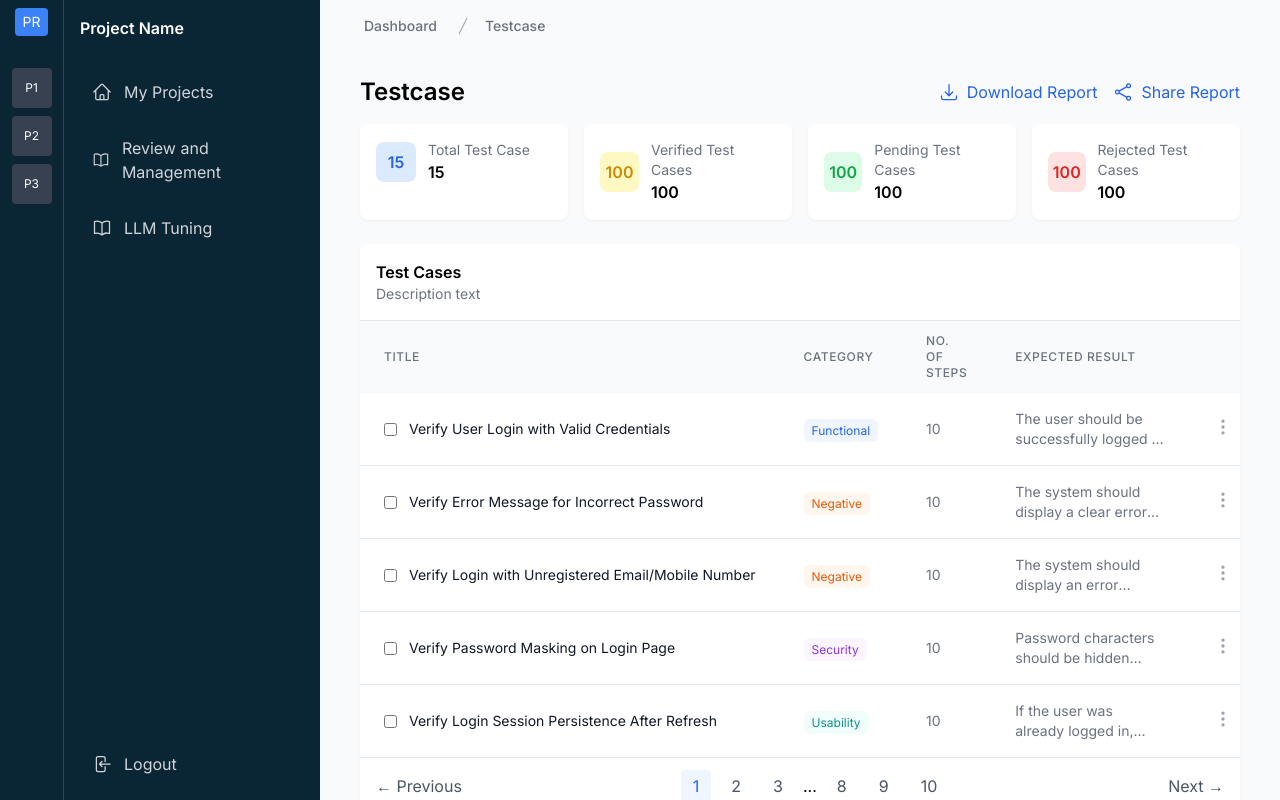
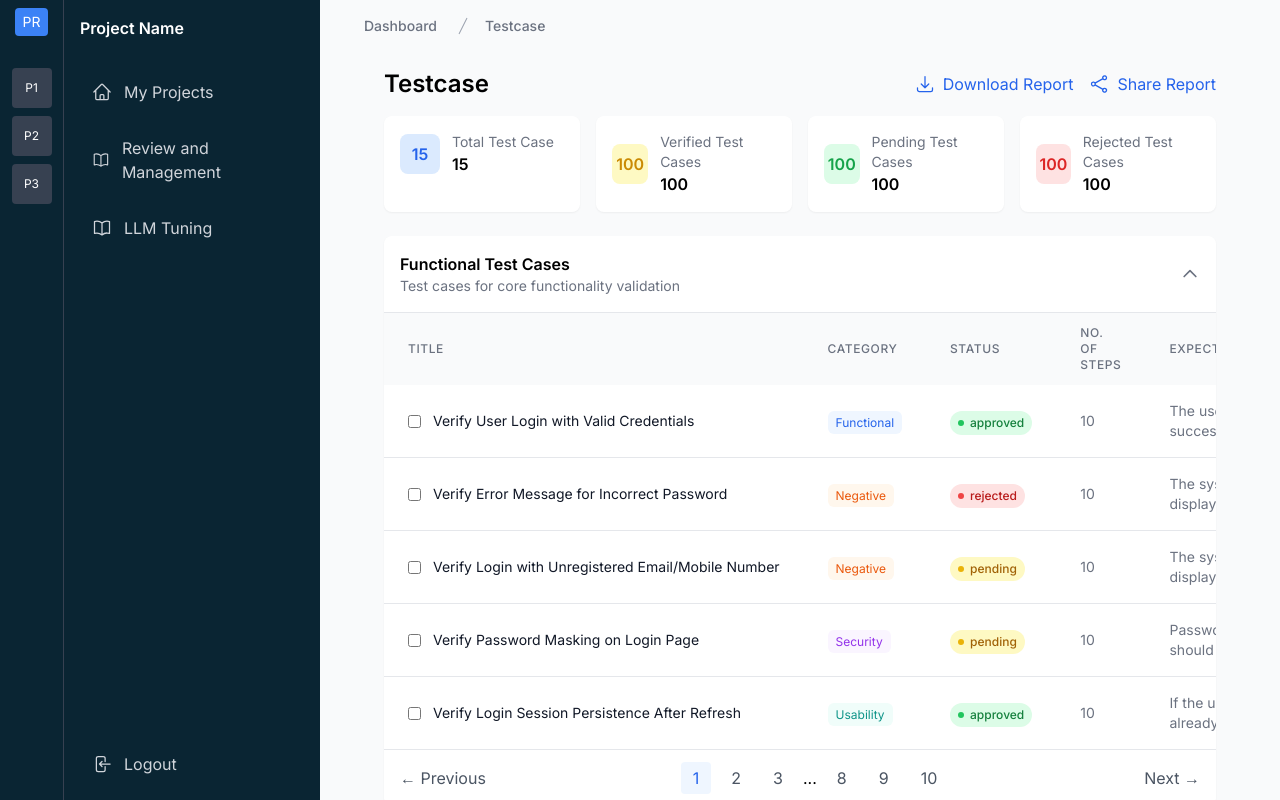
Before and after one commit to Tranphong1011/TestMateAI-frontend, a Next.js app: page /dashboard/testcase in a window 1280 px wide. Built offline with nearby package versions, Linux system fonts and the light colour scheme.

Commit message:
added test case generation and case detail modal

```diff
--- a/src/app/dashboard/qa-tickets/page.tsx
+++ b/src/app/dashboard/qa-tickets/page.tsx
@@ -75,8 +75,8 @@ export default function QATickets() {
   };
 
   return (
-    <div className="flex-1 overflow-y-auto p-6">
-      <div className="max-w-7xl mx-auto">
+    <div className="flex-1 overflow-y-auto">
+      <div className="max-w-8xl mx-auto">
         <div className="flex justify-between items-center mb-6">
           <h1 className="text-2xl font-semibold">QA Ready Tickets</h1>
           <button
--- a/src/app/dashboard/testcase/page.tsx
+++ b/src/app/dashboard/testcase/page.tsx
@@ -11,15 +11,18 @@ interface TestCase {
   expectedResult: string;
   description?: string;
   detailedSteps?: { text: string; completed: boolean; }[];
+  status?: 'approved' | 'rejected' | 'pending';
 }
 
 export default function TestcasePage() {
   const [selectedTestCase, setSelectedTestCase] = useState<TestCase | null>(null);
+  const [expandedTableId, setExpandedTableId] = useState<string | null>('table1');
   const [testCases, setTestCases] = useState<TestCase[]>([
     {
       title: 'Verify User Login with Valid Credentials',
       category: 'Functional',
       steps: 10,
+      status: 'approved',
       expectedResult: 'The user should be successfully logged in and redirected to the dashboard/homepage.',
       description: 'Create overall ux process of full product include user personas, sitemap, information architecture, user flow and mindmap for our client to show research process and accurate results.',
       detailedSteps: [
@@ -34,24 +37,28 @@ export default function TestcasePage() {
       title: 'Verify Error Message for Incorrect Password',
       category: 'Negative',
       steps: 10,
+      status: 'rejected',
       expectedResult: 'The system should display a clear error message like "Incorrect password. Please try again." and prevent login.'
     },
     {
       title: 'Verify Login with Unregistered Email/Mobile Number',
       category: 'Negative',
       steps: 10,
+      status: 'pending',
       expectedResult: 'The system should display an error message like "No account found with this email/mobile number. Please sign up." and prevent login.'
     },
     {
       title: 'Verify Password Masking on Login Page',
       category: 'Security',
       steps: 10,
+      status: 'pending',
       expectedResult: 'Password characters should be hidden while typing. An option to toggle visibility may be available.'
     },
     {
       title: 'Verify Login Session Persistence After Refresh',
       category: 'Usability',
       steps: 10,
+      status: 'approved',
       expectedResult: 'If the user was already logged in, refreshing the page should not log them out, and they should remain on the same page or be redirected to the homepage.'
     }
   ]);
@@ -82,9 +89,160 @@ export default function TestcasePage() {
     setSelectedTestCase(testCase);
   };
 
+  const handleStatusChange = (status: 'approved' | 'rejected') => {
+    if (!selectedTestCase) return;
+
+    const updatedTestCases = testCases.map(testCase =>
+      testCase.title === selectedTestCase.title
+        ? { ...testCase, status }
+        : testCase
+    );
+
+    setTestCases(updatedTestCases);
+    setSelectedTestCase({ ...selectedTestCase, status });
+  };
+
+  const handleTableToggle = (tableId: string) => {
+    setExpandedTableId(expandedTableId === tableId ? null : tableId);
+  };
+
+  const TableSection = ({
+    id,
+    title,
+    description,
+    isExpanded
+  }: {
+    id: string;
+    title: string;
+    description: string;
+    isExpanded: boolean;
+  }) => (
+    <div className="bg-white rounded-lg shadow-sm mb-4">
+      <div
+        className="p-4 border-b cursor-pointer hover:bg-gray-50 transition-colors duration-150"
+        onClick={() => handleTableToggle(id)}
+      >
+        <div className="flex items-center justify-between">
+          <div>
+            <h2 className="font-semibold">{title}</h2>
+            <p className="text-sm text-gray-500">{description}</p>
+          </div>
+          <svg
+            className={`w-5 h-5 text-gray-500 transform transition-transform duration-200 ${isExpanded ? 'rotate-180' : ''}`}
+            fill="none"
+            stroke="currentColor"
+            viewBox="0 0 24 24"
+          >
+            <path strokeLinecap="round" strokeLinejoin="round" strokeWidth={2} d="M19 9l-7 7-7-7" />
+          </svg>
+        </div>
+      </div>
+      {isExpanded && (
+        <>
+          <div className="overflow-x-auto">
+            <table className="w-full">
+              <thead className="bg-gray-50">
+                <tr>
+                  <th className="px-6 py-3 text-left text-xs font-medium text-gray-500 uppercase tracking-wider">Title</th>
+                  <th className="px-6 py-3 text-left text-xs font-medium text-gray-500 uppercase tracking-wider">Category</th>
+                  <th className="px-6 py-3 text-left text-xs font-medium text-gray-500 uppercase tracking-wider">Status</th>
+                  <th className="px-6 py-3 text-left text-xs font-medium text-gray-500 uppercase tracking-wider">No. of Steps</th>
+                  <th className="px-6 py-3 text-left text-xs font-medium text-gray-500 uppercase tracking-wider">Expected result</th>
+                  <th className="px-6 py-3 text-left text-xs font-medium text-gray-500 uppercase tracking-wider"></th>
+                </tr>
+              </thead>
+              <tbody className="bg-white divide-y divide-gray-200">
+                {testCases.map((testCase, index) => (
+                  <tr
+                    key={index}
+                    onClick={() => handleRowClick(testCase)}
+                    className={`cursor-pointer transition-colors duration-150 ${
+                      selectedTestCase?.title === testCase.title
+                        ? 'bg-blue-100 hover:bg-blue-200'
+                        : 'hover:bg-gray-50'
+                    }`}
+                  >
+                    <td className="px-6 py-4 whitespace-nowrap">
+                      <div className="flex items-center">
+                        <input
+                          type="checkbox"
+                          className="mr-3 rounded border-gray-300"
+                          onClick={(e) => e.stopPropagation()}
+                        />
+                        <span className={`text-sm ${
+                          selectedTestCase?.title === testCase.title
+                            ? 'text-blue-900 font-medium'
+                            : 'text-gray-900'
+                        }`}>{testCase.title}</span>
+                      </div>
+                    </td>
+                    <td className="px-6 py-4 whitespace-nowrap">
+                      <span className={`px-2 py-1 rounded-md text-xs ${getCategoryColor(testCase.category)}`}>
+                        {testCase.category}
+                      </span>
+                    </td>
+                    <td className="px-6 py-4 whitespace-nowrap">
+                      <span className={`inline-flex items-center px-2 py-1 rounded-full text-xs font-medium ${
+                        testCase.status === 'approved'
+                          ? 'bg-green-100 text-green-700'
+                          : testCase.status === 'rejected'
+                          ? 'bg-red-100 text-red-700'
+                          : 'bg-yellow-100 text-yellow-700'
+                      }`}>
+                        <span className={`h-1.5 w-1.5 rounded-full mr-1.5 ${
+                          testCase.status === 'approved'
+                            ? 'bg-green-500'
+                            : testCase.status === 'rejected'
+                            ? 'bg-red-500'
+                            : 'bg-yellow-500'
+                        }`}></span>
+                        {testCase.status || 'pending'}
+                      </span>
+                    </td>
+                    <td className="px-6 py-4 whitespace-nowrap text-sm text-gray-500">
+                      {testCase.steps}
+                    </td>
+                    <td className="px-6 py-4 text-sm text-gray-500">
+                      <div className="max-w-md line-clamp-2">{testCase.expectedResult}</div>
+                    </td>
+                    <td className="px-6 py-4 whitespace-nowrap text-right text-sm font-medium">
+                      <button
+                        className="text-gray-400 hover:text-gray-600"
+                        onClick={(e) => e.stopPropagation()}
+                      >
+                        <svg className="w-5 h-5" fill="none" stroke="currentColor" viewBox="0 0 24 24">
+                          <path strokeLinecap="round" strokeLinejoin="round" strokeWidth={2} d="M12 5v.01M12 12v.01M12 19v.01M12 6a1 1 0 110-2 1 1 0 010 2zm0 7a1 1 0 110-2 1 1 0 010 2zm0 7a1 1 0 110-2 1 1 0 010 2z" />
+                        </svg>
+                      </button>
+                    </td>
+                  </tr>
+                ))}
+              </tbody>
+            </table>
+          </div>
+          <div className="px-4 py-3 border-t">
+            <div className="flex items-center justify-between">
+              <button className="text-gray-600 hover:text-gray-900">← Previous</button>
+              <div className="flex items-center space-x-2">
+                <button className="px-3 py-1 bg-blue-50 text-blue-600 rounded">1</button>
+                <button className="px-3 py-1 text-gray-600 hover:bg-gray-50 rounded">2</button>
+                <button className="px-3 py-1 text-gray-600 hover:bg-gray-50 rounded">3</button>
+                <span>...</span>
+                <button className="px-3 py-1 text-gray-600 hover:bg-gray-50 rounded">8</button>
+                <button className="px-3 py-1 text-gray-600 hover:bg-gray-50 rounded">9</button>
+                <button className="px-3 py-1 text-gray-600 hover:bg-gray-50 rounded">10</button>
+              </div>
+              <button className="text-gray-600 hover:text-gray-900">Next →</button>
+            </div>
+          </div>
+        </>
+      )}
+    </div>
+  );
+
   return (
-    <div className="flex-1 overflow-y-auto p-2">
-      <div className="max-w-7xl mx-auto">
+    <div className="flex-1 overflow-y-auto px-8 pb-8">
+      <div className="max-w-8xl mx-auto">
         <div className="flex items-center justify-between mb-4">
           <h1 className="text-2xl font-semibold">Testcase</h1>
           <div className="flex items-center space-x-4">
@@ -146,89 +304,26 @@ export default function TestcasePage() {
           </div>
         </div>
 
-        <div className="bg-white rounded-lg shadow-sm">
-          <div className="p-4 border-b">
-            <h2 className="font-semibold">Test Cases</h2>
-            <p className="text-sm text-gray-500">Description text</p>
-          </div>
-          <div className="overflow-x-auto">
-            <table className="w-full">
-              <thead className="bg-gray-50">
-                <tr>
-                  <th className="px-6 py-3 text-left text-xs font-medium text-gray-500 uppercase tracking-wider">Title</th>
-                  <th className="px-6 py-3 text-left text-xs font-medium text-gray-500 uppercase tracking-wider">Category</th>
-                  <th className="px-6 py-3 text-left text-xs font-medium text-gray-500 uppercase tracking-wider">No. of Steps</th>
-                  <th className="px-6 py-3 text-left text-xs font-medium text-gray-500 uppercase tracking-wider">Expected result</th>
-                  <th className="px-6 py-3 text-left text-xs font-medium text-gray-500 uppercase tracking-wider"></th>
-                </tr>
-              </thead>
-              <tbody className="bg-white divide-y divide-gray-200">
-                {testCases.map((testCase, index) => (
-                  <tr
-                    key={index}
-                    onClick={() => handleRowClick(testCase)}
-                    className={`cursor-pointer transition-colors duration-150 ${
-                      selectedTestCase?.title === testCase.title
-                        ? 'bg-blue-100 hover:bg-blue-200'
-                        : 'hover:bg-gray-50'
-                    }`}
-                  >
-                    <td className="px-6 py-4 whitespace-nowrap">
-                      <div className="flex items-center">
-                        <input
-                          type="checkbox"
-                          className="mr-3 rounded border-gray-300"
-                          onClick={(e) => e.stopPropagation()}
-                        />
-                        <span className={`text-sm ${
-                          selectedTestCase?.title === testCase.title
-                            ? 'text-blue-900 font-medium'
-                            : 'text-gray-900'
-                        }`}>{testCase.title}</span>
-                      </div>
-                    </td>
-                    <td className="px-6 py-4 whitespace-nowrap">
-                      <span className={`px-2 py-1 rounded-md text-xs ${getCategoryColor(testCase.category)}`}>
-                        {testCase.category}
-                      </span>
-                    </td>
-                    <td className="px-6 py-4 whitespace-nowrap text-sm text-gray-500">
-                      {testCase.steps}
-                    </td>
-                    <td className="px-6 py-4 text-sm text-gray-500">
-                      <div className="max-w-md line-clamp-2">{testCase.expectedResult}</div>
-                    </td>
-                    <td className="px-6 py-4 whitespace-nowrap text-right text-sm font-medium">
-                      <button
-                        className="text-gray-400 hover:text-gray-600"
-                        onClick={(e) => e.stopPropagation()}
-                      >
-                        <svg className="w-5 h-5" fill="none" stroke="currentColor" viewBox="0 0 24 24">
-                          <path strokeLinecap="round" strokeLinejoin="round" strokeWidth={2} d="M12 5v.01M12 12v.01M12 19v.01M12 6a1 1 0 110-2 1 1 0 010 2zm0 7a1 1 0 110-2 1 1 0 010 2zm0 7a1 1 0 110-2 1 1 0 010 2z" />
-                        </svg>
-                      </button>
-                    </td>
-                  </tr>
-                ))}
-              </tbody>
-            </table>
-          </div>
-          <div className="px-4 py-3 border-t">
-            <div className="flex items-center justify-between">
-              <button className="text-gray-600 hover:text-gray-900">← Previous</button>
-              <div className="flex items-center space-x-2">
-                <button className="px-3 py-1 bg-blue-50 text-blue-600 rounded">1</button>
-                <button className="px-3 py-1 text-gray-600 hover:bg-gray-50 rounded">2</button>
-                <button className="px-3 py-1 text-gray-600 hover:bg-gray-50 rounded">3</button>
-                <span>...</span>
-                <button className="px-3 py-1 text-gray-600 hover:bg-gray-50 rounded">8</button>
-                <button className="px-3 py-1 text-gray-600 hover:bg-gray-50 rounded">9</button>
-                <button className="px-3 py-1 text-gray-600 hover:bg-gray-50 rounded">10</button>
-              </div>
-              <button className="text-gray-600 hover:text-gray-900">Next →</button>
-            </div>
-          </div>
-        </div>
+        <TableSection
+          id="table1"
+          title="Functional Test Cases"
+          description="Test cases for core functionality validation"
+          isExpanded={expandedTableId === 'table1'}
+        />
+
+        <TableSection
+          id="table2"
+          title="Security Test Cases"
+          description="Test cases for security validation and verification"
+          isExpanded={expandedTableId === 'table2'}
+        />
+
+        <TableSection
+          id="table3"
+          title="Performance Test Cases"
+          description="Test cases for performance and load testing"
+          isExpanded={expandedTableId === 'table3'}
+        />
       </div>
 
       {selectedTestCase && (
@@ -240,6 +335,7 @@ export default function TestcasePage() {
             description: selectedTestCase.description || '',
             steps: selectedTestCase.detailedSteps || []
           }}
+          onStatusChange={handleStatusChange}
         />
       )}
     </div>
--- a/src/components/TestCaseDetailsModal.tsx
+++ b/src/components/TestCaseDetailsModal.tsx
@@ -17,10 +17,12 @@ interface TestCaseDetailsModalProps {
     description: string;
     steps: Step[];
     expectedResult: string;
+    status?: 'approved' | 'rejected' | 'pending';
   };
+  onStatusChange?: (status: 'approved' | 'rejected') => void;
 }
 
-export default function TestCaseDetailsModal({ isOpen, onClose, testCase }: TestCaseDetailsModalProps) {
+export default function TestCaseDetailsModal({ isOpen, onClose, testCase, onStatusChange }: TestCaseDetailsModalProps) {
   if (!isOpen) return null;
 
   const getCategoryColor = (category: string) => {
@@ -103,15 +105,25 @@ export default function TestCaseDetailsModal({ isOpen, onClose, testCase }: Test
                   <div className="flex space-x-3">
                     <button
                       type="button"
-                      className="rounded-md bg-green-600 px-3 py-2 text-sm font-semibold text-white shadow-sm hover:bg-green-500 focus-visible:outline focus-visible:outline-2 focus-visible:outline-offset-2 focus-visible:outline-green-600"
+                      onClick={() => onStatusChange?.('approved')}
+                      className={`rounded-md px-3 py-2 text-sm font-semibold shadow-sm ${
+                        testCase.status === 'approved'
+                          ? 'bg-green-100 text-green-700 hover:bg-green-200'
+                          : 'bg-green-600 text-white hover:bg-green-500'
+                      } focus-visible:outline focus-visible:outline-2 focus-visible:outline-offset-2 focus-visible:outline-green-600`}
                     >
-                      Approve
+                      {testCase.status === 'approved' ? 'Approved' : 'Approve'}
                     </button>
                     <button
                       type="button"
-                      className="rounded-md bg-red-600 px-3 py-2 text-sm font-semibold text-white shadow-sm hover:bg-red-500 focus-visible:outline focus-visible:outline-2 focus-visible:outline-offset-2 focus-visible:outline-red-600"
+                      onClick={() => onStatusChange?.('rejected')}
+                      className={`rounded-md px-3 py-2 text-sm font-semibold shadow-sm ${
+                        testCase.status === 'rejected'
+                          ? 'bg-red-100 text-red-700 hover:bg-red-200'
+                          : 'bg-red-600 text-white hover:bg-red-500'
+                      } focus-visible:outline focus-visible:outline-2 focus-visible:outline-offset-2 focus-visible:outline-red-600`}
                     >
-                      Reject
+                      {testCase.status === 'rejected' ? 'Rejected' : 'Reject'}
                     </button>
                   </div>
                   <button
```
